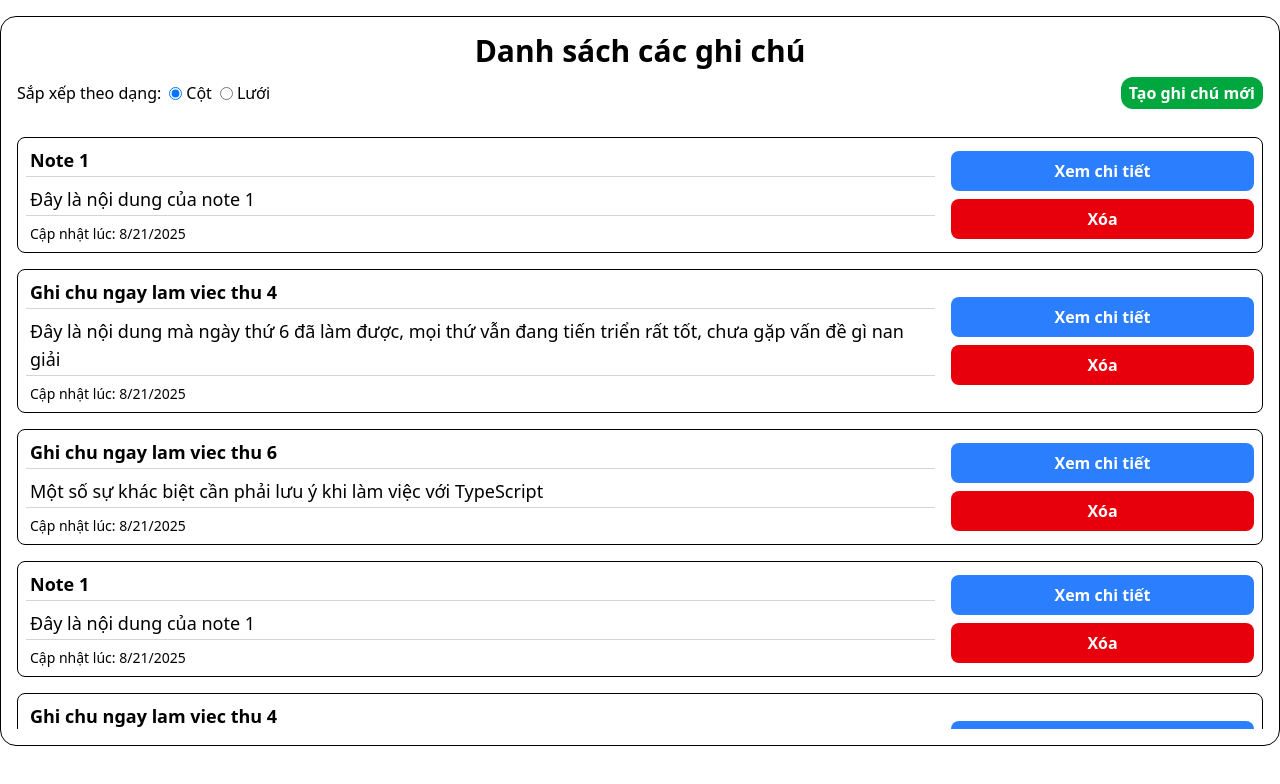
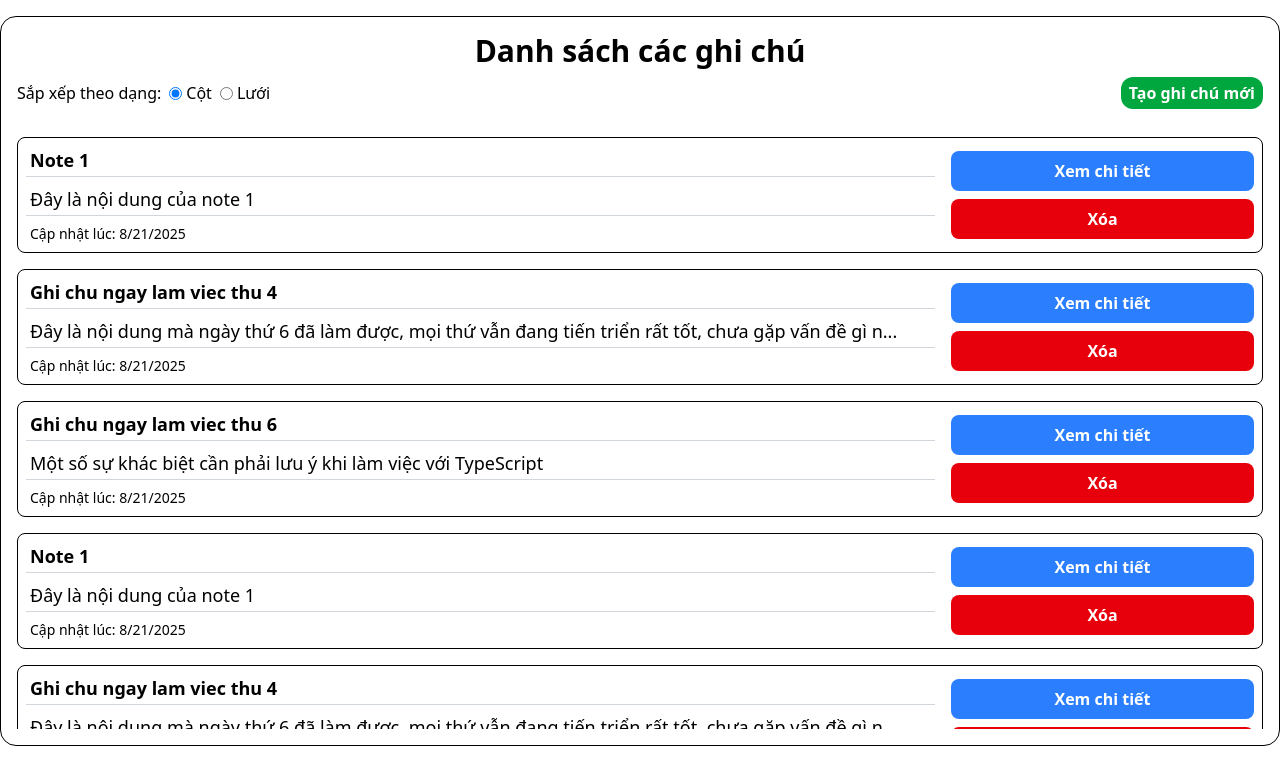
Before and after one commit to ngthcuong/Note-app, a React (Vite) app: page / in a window 1280 px wide. Shown: the top 784 px of the page. Built offline with nearby package versions, Linux system fonts and the light colour scheme.

Commit message:
chore: enhance NoteCard display with truncated title and content

```diff
--- a/src/components/NoteCard.tsx
+++ b/src/components/NoteCard.tsx
@@ -15,16 +15,25 @@ const NoteCard: React.FC<NoteCardProps> = ({
   viewNote,
   deleteNote,
 }) => {
+  // Giới hạn hiển thị nếu tiêu đề hoặc nội dung quá dài
+  const maxLength = 100;
+  const displayContent =
+    content.length > maxLength
+      ? content.substring(0, maxLength) + '...'
+      : content;
+  const displayTitle =
+    title.length > maxLength ? title.substring(0, maxLength) + '...' : title;
+
   return (
     <div className='my-4 flex justify-between rounded-lg border p-2'>
       {/* Nội dung chính của ghi chú */}
       <div className='mr-4 flex-3'>
         <div className='border-b-1 border-gray-300 pb-0.5 pl-1 text-lg font-bold'>
-          {title}
+          {displayTitle}
         </div>
 
         <div className='mt-2 border-b-1 border-gray-300 pb-0.5 pl-1 text-lg'>
-          {content}
+          {displayContent}
         </div>
 
         <div className='mt-2 pl-1 text-sm'>
--- a/src/pages/HomePage.tsx
+++ b/src/pages/HomePage.tsx
@@ -25,6 +25,7 @@ const HomePage: React.FC = () => {
 
       {/* Phần điều khiển */}
       <div className='mt-2 flex justify-between'>
+        {/* Chọn kiểu hiển thị các ghi chú: theo hàng hoặc theo bảng */}
         <div className='flex items-center'>
           <div className='font-medium'>Sắp xếp theo dạng:</div>
           <form className='ml-2 flex gap-2'>
@@ -44,6 +45,7 @@ const HomePage: React.FC = () => {
             </div>
           </form>
         </div>
+        {/* Nút thêm ghi chú mới */}
         <button
           className='cursor-pointer rounded-xl bg-green-600 px-2 py-1 font-semibold text-white'
           onClick={() => navigate('/create-note')}
```
